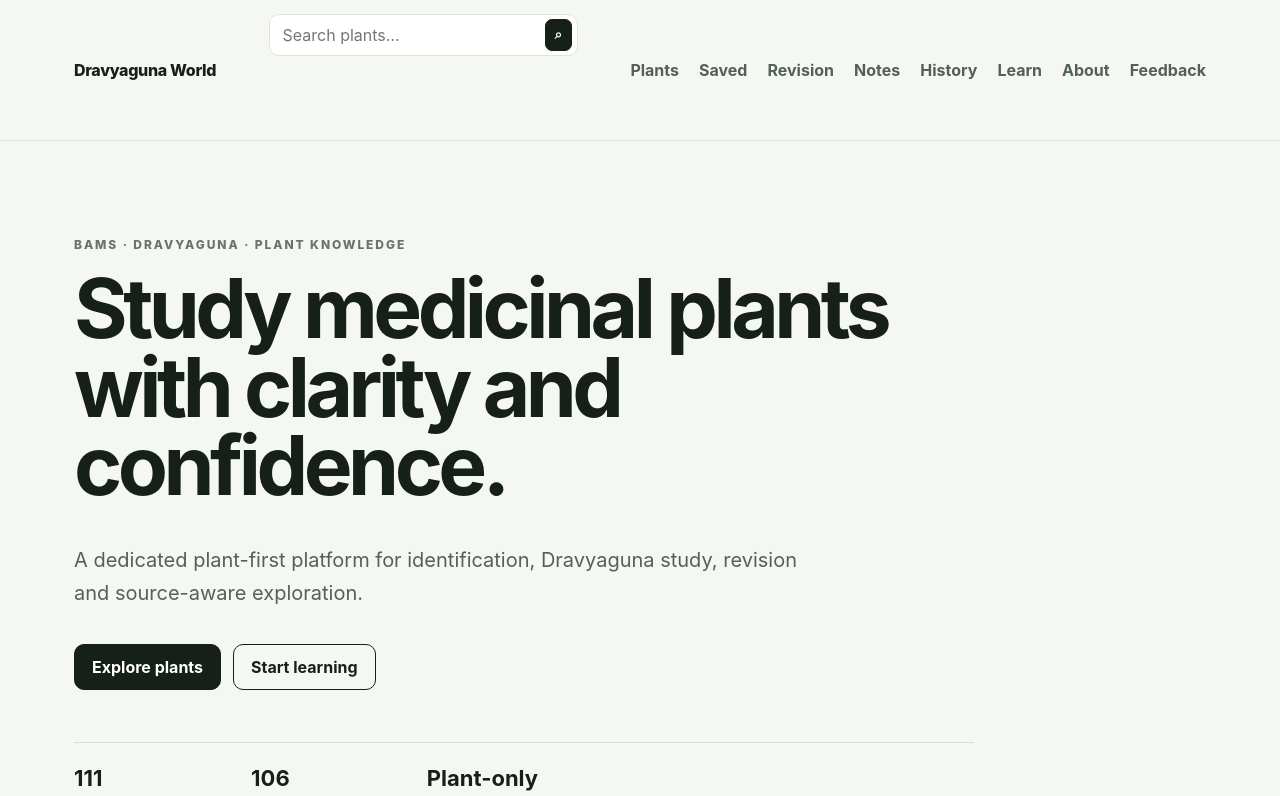
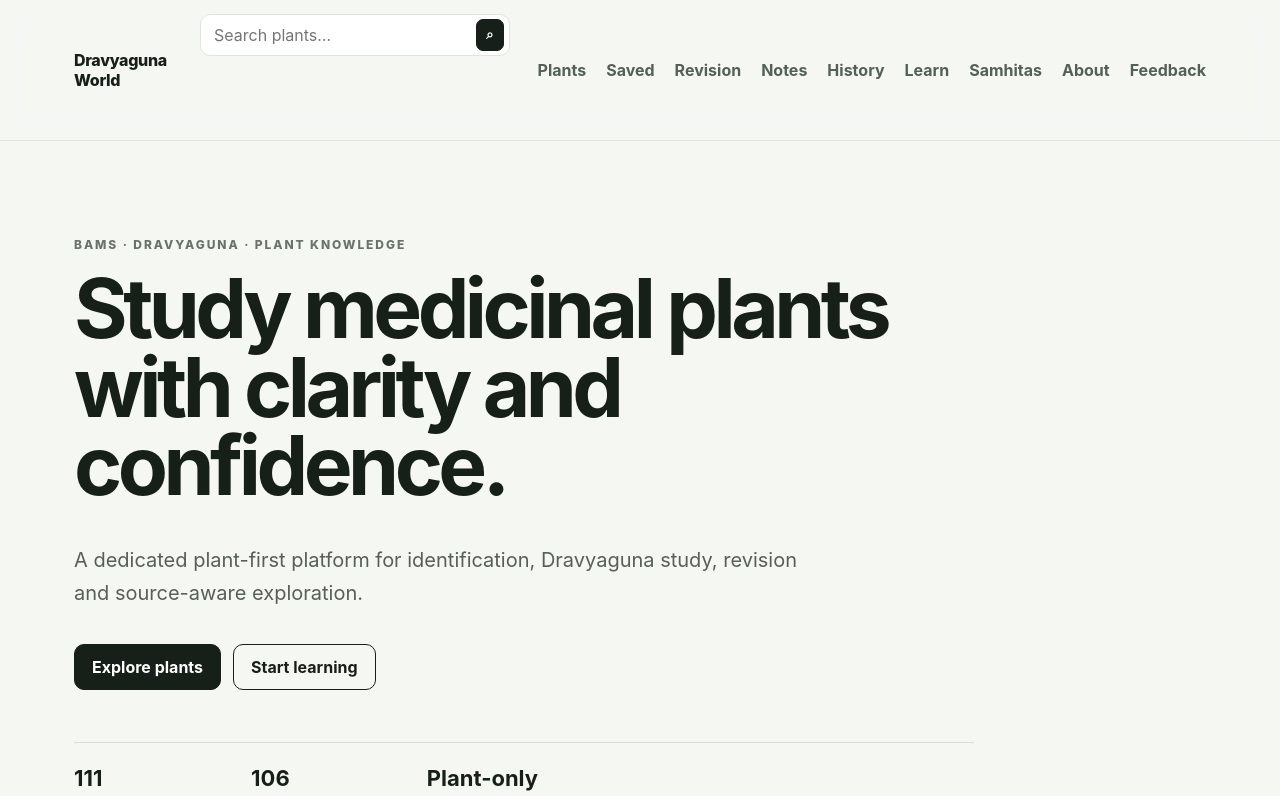
Before and after one commit to aanandkumar799/Dravyaguna-World, a Next.js app: page / in a window 1280 px wide. Shown: the top 796 px of the page. Built offline with nearby package versions, Linux system fonts and the light colour scheme; no server answers.

Commit message:
feat: add Samhitas navigation

```diff
--- a/app/layout.tsx
+++ b/app/layout.tsx
@@ -25,6 +25,7 @@ const nav = [
   ["Notes", "/notes"],
   ["History", "/history"],
   ["Learn", "/learn"],
+  ["Samhitas", "/samhitas"],
   ["About", "/about"],
   ["Feedback", "/feedback"],
 ] as const;
```
